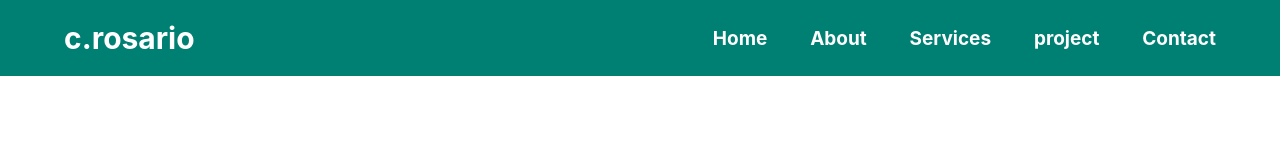
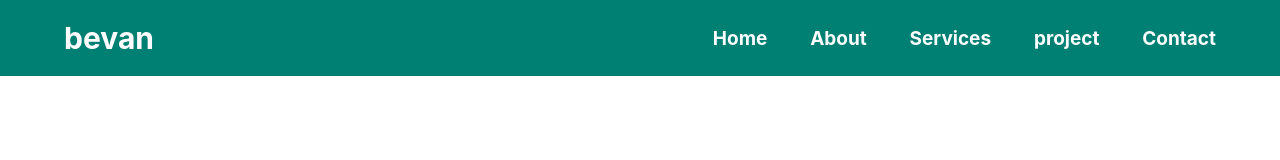
Before and after one commit to bevan07762/digital-portfolio, a plain HTML site: page index.html in a window 1280 px wide. Shown: the top 160 px of the page. Drawn offline with nearby package versions, Linux system fonts and the light colour scheme.

Commit message:
Update index.html

```diff
--- a/index.html
+++ b/index.html
@@ -11,7 +11,7 @@
 <body>
     <!-- HEADER SECTION -->
     <header class="header">
-        <a href="#home" class="logo">c.rosario</a>
+        <a href="#home" class="logo">bevan</a>
 
         <i class='bx bx-menu' id="menu-icon"></i>
 
```
